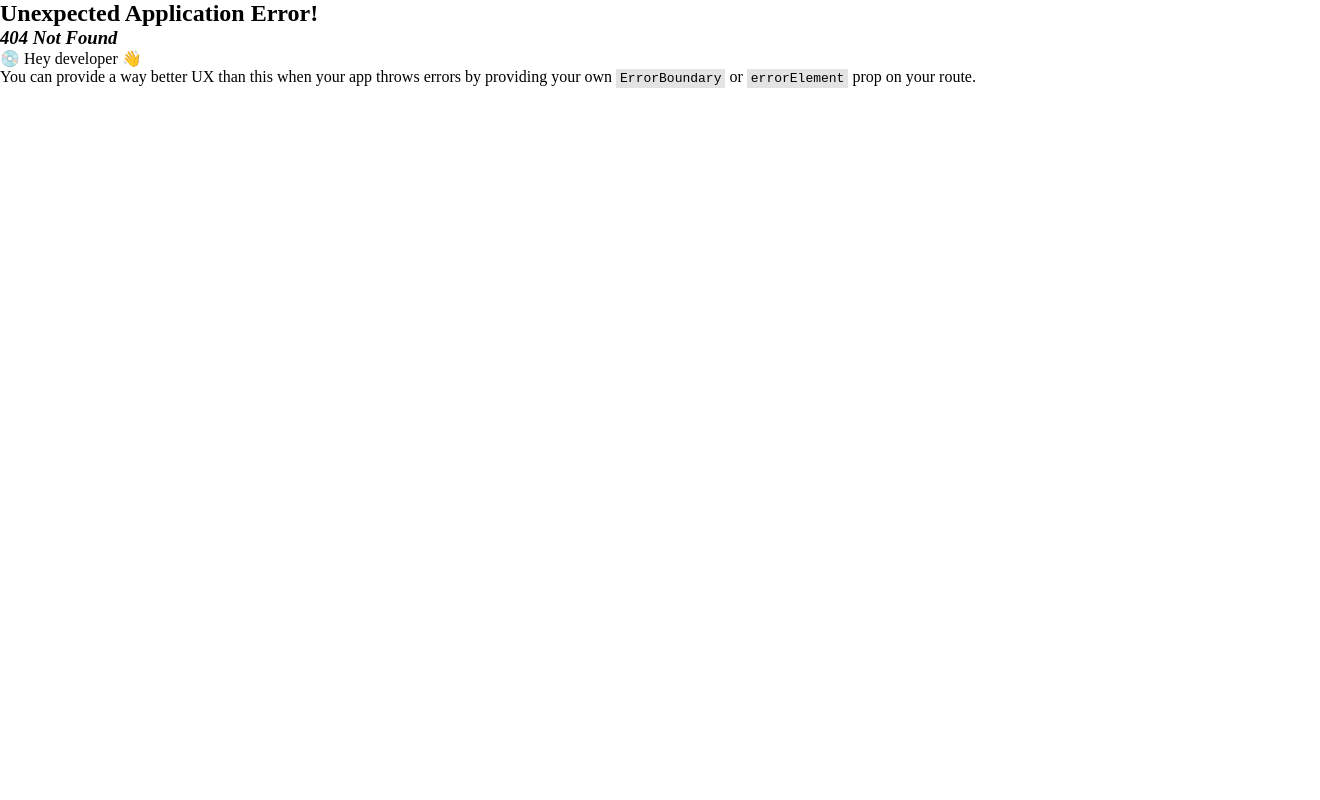
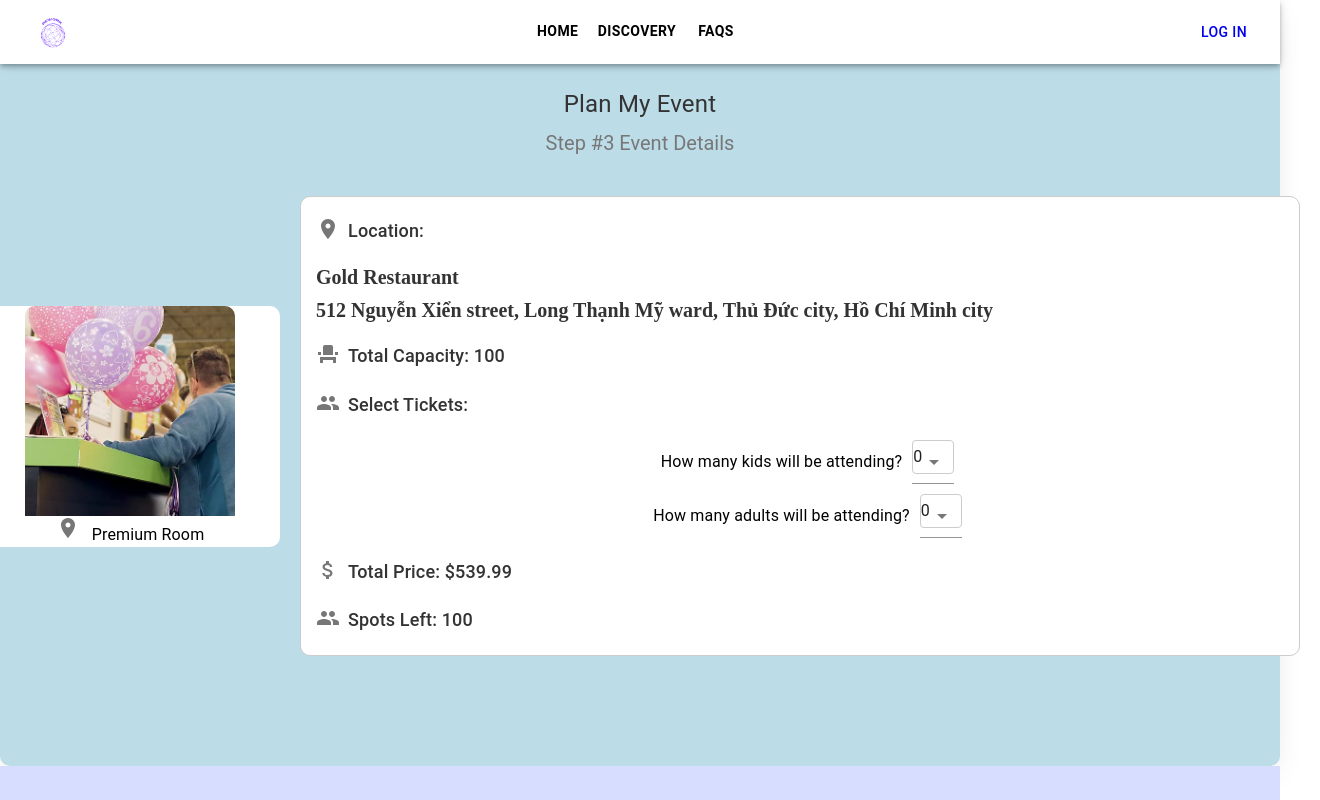
Before and after one commit to ShuMoo789/swp_booking_party_fe, a React (Vite) app: page /pickSlot in a window 1280 px wide. Before the commit this address had no page. Shown: the top 800 px of the page, 1320 px wide, since content can reach past the window. Built offline with nearby package versions, Linux system fonts and the light colour scheme.

Commit message:
pickSlot update

```diff
--- a/package.json
+++ b/package.json
@@ -12,6 +12,8 @@
   "dependencies": {
     "@emotion/react": "^11.11.3",
     "@emotion/styled": "^11.11.0",
+    "@material-ui/core": "^4.12.4",
+    "@material-ui/icons": "^4.11.3",
     "@mui/icons-material": "^5.15.10",
     "@mui/material": "^5.15.10",
     "@mui/styled-engine-sc": "^6.0.0-alpha.16",
@@ -25,7 +27,6 @@
     "react-router-dom": "^6.21.3",
     "react-router-hash-link": "^2.4.3",
     "react-slick": "^0.30.2",
-    "sass": "^1.70.0",
     "slick-carousel": "^1.8.1",
     "styled-components": "^6.1.8",
     "yup": "^1.3.3"
@@ -38,6 +39,7 @@
     "eslint-plugin-react": "^7.33.2",
     "eslint-plugin-react-hooks": "^4.6.0",
     "eslint-plugin-react-refresh": "^0.4.5",
+    "sass": "^1.71.1",
     "vite": "^5.0.8"
   }
 }
--- a/src/App.jsx
+++ b/src/App.jsx
@@ -7,6 +7,7 @@ import SignUp from "./pages/signUp/signUp";
 import ForgotPassword from "./pages/forgotPassword/forgotPassword";
 import { Profile } from "./pages/profile";
 import { ServiceList } from "./pages/serviceList";
+import PickSlot from "./pages/pickSlot/pickSlot";
 
 function App() {
   const router = createBrowserRouter([
@@ -17,6 +18,10 @@ function App() {
         {
           path: "",
           element: <HomeMain />,
+        },
+        {
+          path: "pickSlot",
+          element: <PickSlot />,
         },
         {
           path: "profile",
--- /dev/null
+++ b/src/pages/pickSlot/pickSlot.jsx
@@ -0,0 +1,57 @@
+import { useState } from 'react';
+import premium from "../pickSlot/premium.jpg";
+import { Typography, Select, MenuItem, Box } from '@material-ui/core';
+import { Room, People, AttachMoney, EventSeat, Group } from '@material-ui/icons';
+import "../../pages/pickSlot/pickSlot.scss";
+
+const PickSlot = () => {
+  const [kids, setKids] = useState(0);
+  const [adults, setAdults] = useState(0);
+
+  const totalCapacity = 100;
+  const options = Array.from({ length: totalCapacity + 1 }, (_, i) => i);
+
+  return (
+    <Box className="event-details">
+      <Typography variant="h4">Plan My Event</Typography>
+      <Typography variant="h5">Step #3 Event Details</Typography>
+      <div className='container' style={{ display: 'flex', justifyContent: 'space-between', alignItems: 'center', padding: '20px' }}>
+        <div style={{ height: '100%', width: '300px', borderRadius: '10px', background: '#fff', display: 'flex', flexDirection: 'column', alignItems: 'center', justifyContent: 'center' }}>
+          <img src={premium} alt="Premium Room" style={{ height: 'auto', width: '100%', borderRadius: '10px 10px 0 0' }} />
+          <Typography><Room /> Premium Room</Typography>
+        </div>
+        <div style={{ height: '100%', width: '1000px', paddingLeft: '15px', border: '1px solid #ccc', borderRadius: '10px', background: '#fff', marginLeft: '20px' }}>
+          <Typography variant="h6"><Room /> Location:</Typography>
+          <h3>Gold Restaurant</h3>
+          <h3>512 Nguyễn Xiển street, Long Thạnh Mỹ ward, Thủ Đức city, Hồ Chí Minh city</h3>
+          <Typography variant="h6"><EventSeat /> Total Capacity: {totalCapacity}</Typography>
+          <Typography variant="h6"><People /> Select Tickets:</Typography>
+          <div style={{ display: 'flex', alignItems: 'center', marginBottom: '10px', justifyContent: 'center' }}>
+            <Typography style={{ marginRight: '10px' }}>How many kids will be attending?</Typography>
+            <Select value={kids} onChange={(e) => setKids(e.target.value)}>
+              {options.slice(0, totalCapacity - adults + 1).map((option) => (
+                <MenuItem key={option} value={option}>
+                  {option}
+                </MenuItem>
+              ))}
+            </Select>
+          </div>
+          <div style={{ display: 'flex', alignItems: 'center', marginBottom: '10px', justifyContent: 'center' }}>
+            <Typography style={{ marginRight: '10px' }}>How many adults will be attending?</Typography>
+            <Select value={adults} onChange={(e) => setAdults(e.target.value)}>
+              {options.slice(0, totalCapacity - kids + 1).map((option) => (
+                <MenuItem key={option} value={option}>
+                  {option}
+                </MenuItem>
+              ))}
+            </Select>
+          </div>
+          <Typography variant="h6"><AttachMoney /> Total Price: $539.99</Typography>
+          <Typography variant="h6"><Group /> Spots Left: {totalCapacity - kids - adults}</Typography>
+        </div>
+      </div>
+    </Box>
+  );
+};
+
+export default PickSlot;
--- /dev/null
+++ b/src/pages/pickSlot/pickSlot.scss
@@ -0,0 +1,83 @@
+.event-details {
+  background-color: rgb(188, 220, 231);
+  display: flex;
+  flex-direction: column;
+  align-items: center;
+  padding: 90px;
+  border-radius: 10px;
+  box-shadow: 0px 10px 30px -5px rgba(0, 0, 0, 0.1);
+
+  h3 {
+    font-size: 20px;
+    margin-bottom: 10px;
+    color: #333;
+  }
+
+  h4 {
+    font-size: 24px;
+    margin-bottom: 10px;
+    color: #333;
+  }
+
+  h5 {
+    font-size: 20px;
+    margin-bottom: 20px;
+    color: #777;
+  }
+
+  img {
+    max-width: 70%;
+    border-radius: 10px;
+
+  }
+
+  .MuiTypography-h6 {
+    display: flex;
+    font-size: 18px;
+    margin-top: 20px;
+    margin-bottom: 20px;
+    color: #333;
+
+    svg {
+      margin-right: 8px;
+      color: #777;
+    }
+  }
+
+  .MuiTypography {
+    display: flex;
+    margin-top: 20px;
+    margin-bottom: 20px;
+    color: #777;
+  }
+
+  .MuiSelect-root {
+    display: flex;
+    margin-bottom: 10px;
+    width: 100%;
+    border-radius: 4px;
+    border: 1px solid #ccc;
+  }
+
+  .MuiInputBase-root {
+    font-size: 16px;
+  }
+
+  .MuiFormControl-root {
+    width: 100%;
+  }
+
+  .MuiMenuItem-root {
+    font-size: 16px;
+  }
+
+  .MuiSvgIcon-root {
+    margin-right: 8px;
+    color: #777;
+  }
+
+  .MuiButtonBase-root {
+    font-size: 16px;
+    color: #777;
+  }
+}
```
Also changed, not shown: src/pages/pickSlot/premium.jpg (added), 1 other file (tests, documents, lock files or other folders).
